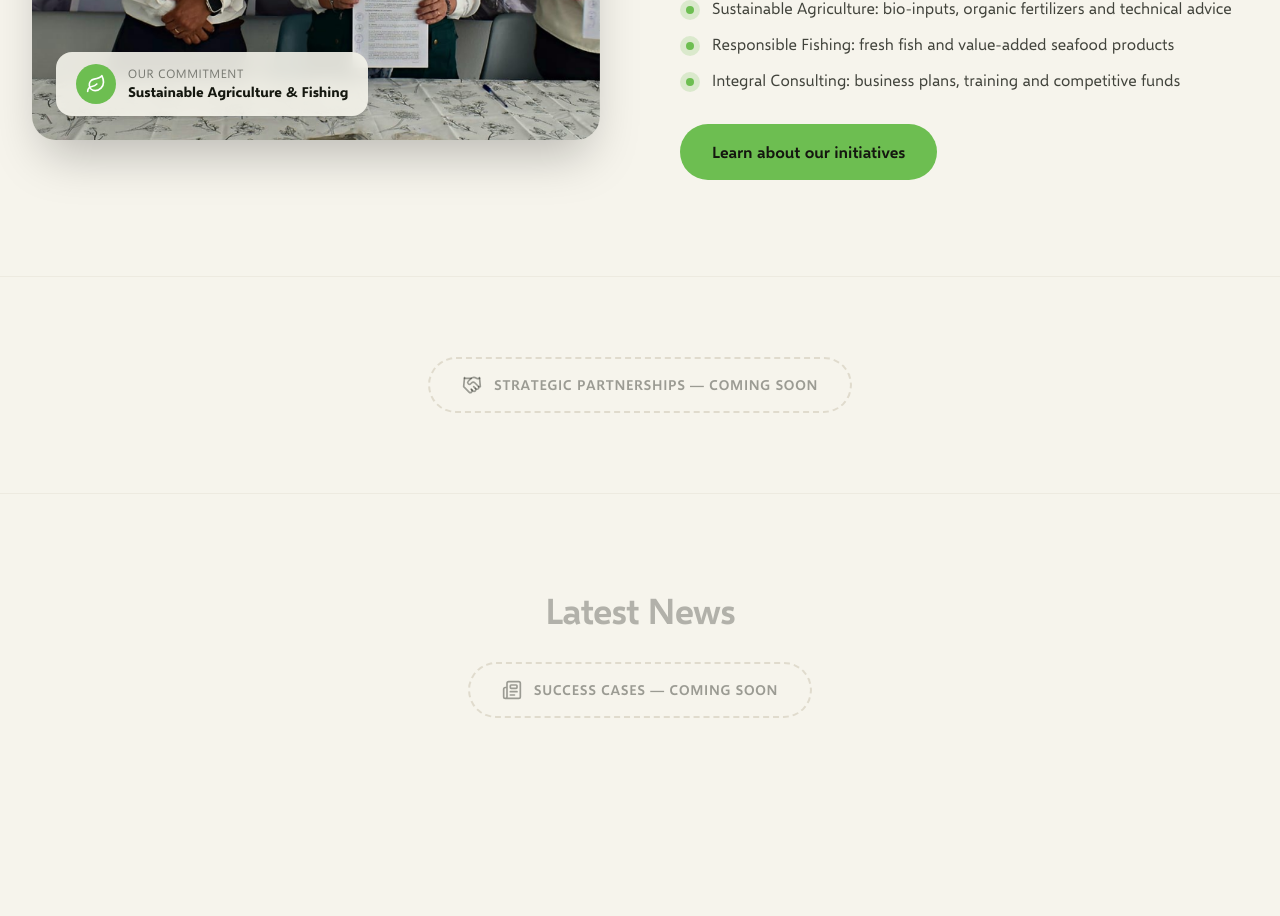
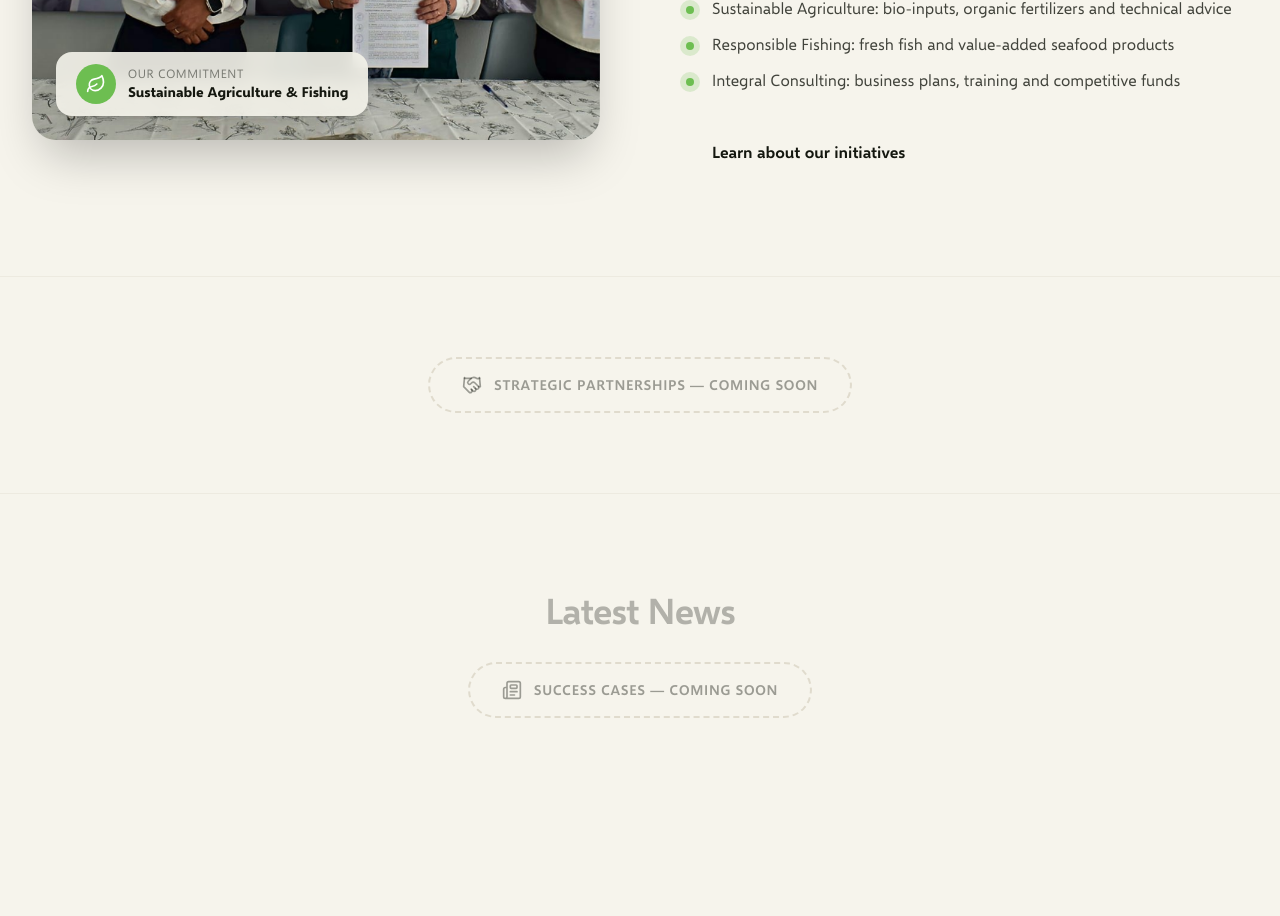
Before and after one commit to GreenProdANDSustainable/WebPage-Main-Principal-Informativa, a Next.js app: page /catalogo in a window 1280 px wide. Shown: the part 3280-4196 px from the top of the page. Built offline with nearby package versions, Linux system fonts and the light colour scheme.

Commit message:
Change button color class from green to black

```diff
--- a/components/features/home/SustainabilityHighlightSection.tsx
+++ b/components/features/home/SustainabilityHighlightSection.tsx
@@ -119,7 +119,7 @@ export default function SustainabilityHighlightSection({
                 >
                   <Link
                     href={`/${lang}/sostenibilidad`}
-                    className="bg-gp-green text-ink hover:bg-husk inline-flex items-center justify-center rounded-full px-8 py-4 text-base font-semibold shadow-[0_0_0_0_rgba(109,190,81,0)] transition-[background-color,box-shadow] duration-300 hover:shadow-[0_12px_34px_-12px_rgba(109,190,81,0.8)]"
+                    className="bg-gp-black text-ink hover:bg-husk inline-flex items-center justify-center rounded-full px-8 py-4 text-base font-semibold shadow-[0_0_0_0_rgba(109,190,81,0)] transition-[background-color,box-shadow] duration-300 hover:shadow-[0_12px_34px_-12px_rgba(109,190,81,0.8)]"
                   >
                     {d.cta}
                   </Link>
```
